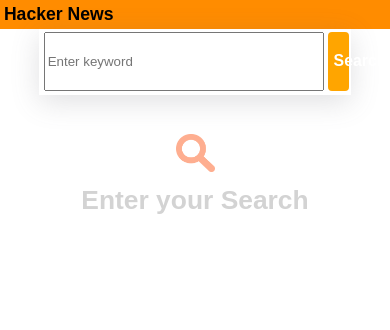
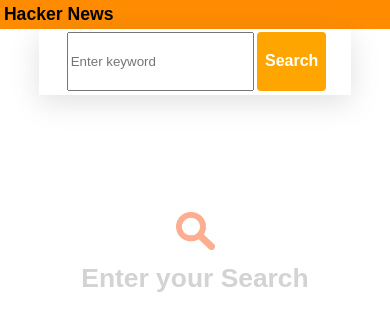
Before and after one commit to sanjay-sp/hacker-news-app, a React (Create React App) app: page / in a window 390 px wide. Shown: the top 330 px of the page. Built offline with nearby package versions, Linux system fonts and the light colour scheme.

Commit message:
responsive

```diff
--- a/src/components/List/List.css
+++ b/src/components/List/List.css
@@ -69,3 +69,25 @@
   ::-webkit-scrollbar-thumb:hover {
     background: darkgray;
   }
+
+  @media (orientation: portrait) {
+    .list {
+        margin-top: 5%;
+        padding-bottom: 3%;
+
+    }
+    .points-time {
+      padding-bottom: 2%;
+    }
+    @media (max-width: 350px) {
+      .list {
+        font-size: 1rem;
+        height: 16vh;
+        margin-top: 5%;
+        padding-bottom: 1%;
+    }
+    .points-time {
+      margin-top: 4%;
+    }
+    }
+}
--- a/src/components/SearchBar/SearchBar.css
+++ b/src/components/SearchBar/SearchBar.css
@@ -25,13 +25,21 @@
     font-weight: 700;
     border: none;
     min-height: 7vh;
-    width: 7%;
     margin-top: 1%;
     border-radius: 4px;
     margin-left: 1%;
+    font-size: 1rem;
+    padding: 0.5em;
+    min-width: 7%;
 }
 
 .search-button:hover {
     cursor: pointer;
     background-color: darkorange;
 }
+
+@media (max-width: 1100px) {
+    input {
+        width: 60%;
+    }
+}
--- a/src/components/Sections/ResultSection.css
+++ b/src/components/Sections/ResultSection.css
@@ -6,3 +6,9 @@
     margin-top: 2%;
     box-shadow: rgba(100, 100, 111, 0.2) 0px  0px 0px 0px;;
 }
+
+@media (orientation: portrait) {
+    .newscontainer {
+        margin-top: 2rem;
+    }
+}
--- a/src/components/Sections/SearchContent.css
+++ b/src/components/Sections/SearchContent.css
@@ -10,3 +10,9 @@
     margin-top: 2%;
     color: lightgray;
 }
+
+@media (max-width: 1100px) {
+    .sectionImage {
+        margin-top: 30%;
+    }
+}
```
